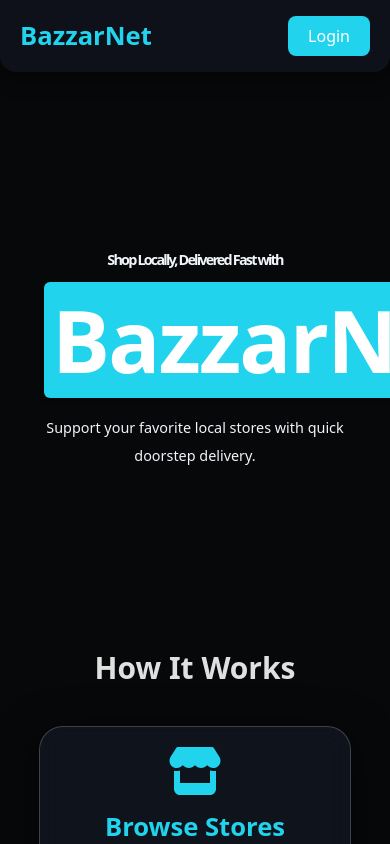
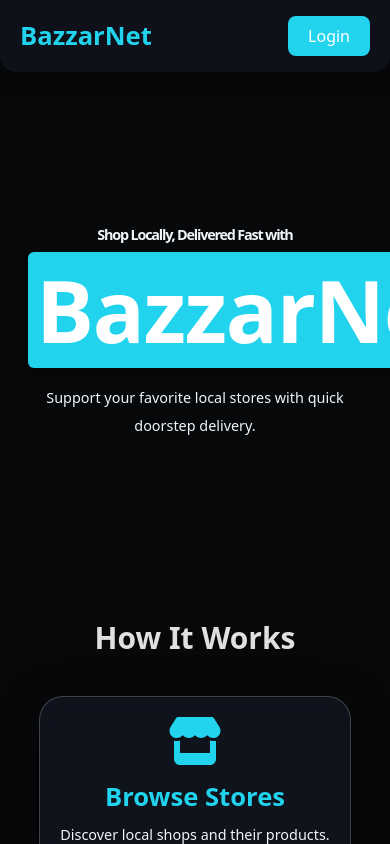
Before and after one commit to codecay7/BazzarNet-DIST, a React (Vite) app: page / in a window 390 px wide. Shown: the top 844 px of the page. Built offline with nearby package versions, Linux system fonts and the light colour scheme; no server answers.

Commit message:
[dyad] Fixed hero section centering, text overflow, and BazzarNet text size on mobile in LandingPage - wrote 1 file(s)

```diff
--- a/src/pages/LandingPage.jsx
+++ b/src/pages/LandingPage.jsx
@@ -64,16 +64,16 @@ const LandingPage = () => {
         >
           {/* Hero Section */}
           <motion.div
-            className="text-center py-20 px-5 text-[var(--text)] rounded-2xl mx-4 md:py-24 md:px-10 relative z-10"
+            className="text-center py-20 px-5 text-[var(--text)] rounded-2xl md:py-24 md:px-10 relative z-10"
             variants={textContainerVariants}
             initial="hidden"
             animate="visible"
           >
             <motion.h1
-              className="text-7xl sm:text-8xl md:text-9xl lg:text-9xl xl:text-9xl font-black leading-tight md:leading-snug mb-4 tracking-tight"
+              className="text-5xl sm:text-6xl md:text-7xl lg:text-8xl xl:text-9xl font-black leading-tight md:leading-snug mb-4 tracking-tight break-words"
             >
               <motion.span variants={textChildVariants} className="inline-block">Shop Locally, Delivered Fast with</motion.span>
-              <motion.span variants={textChildVariants} className="inline-block ml-2 px-2 py-1 bg-[var(--accent)] text-white rounded-md shadow-md text-[1.2em] font-black">
+              <motion.span variants={textChildVariants} className="inline-block ml-2 px-2 py-1 bg-[var(--accent)] text-white rounded-md shadow-md text-[1.8em] font-black">
                 BazzarNet
               </motion.span>
             </motion.h1>
```
